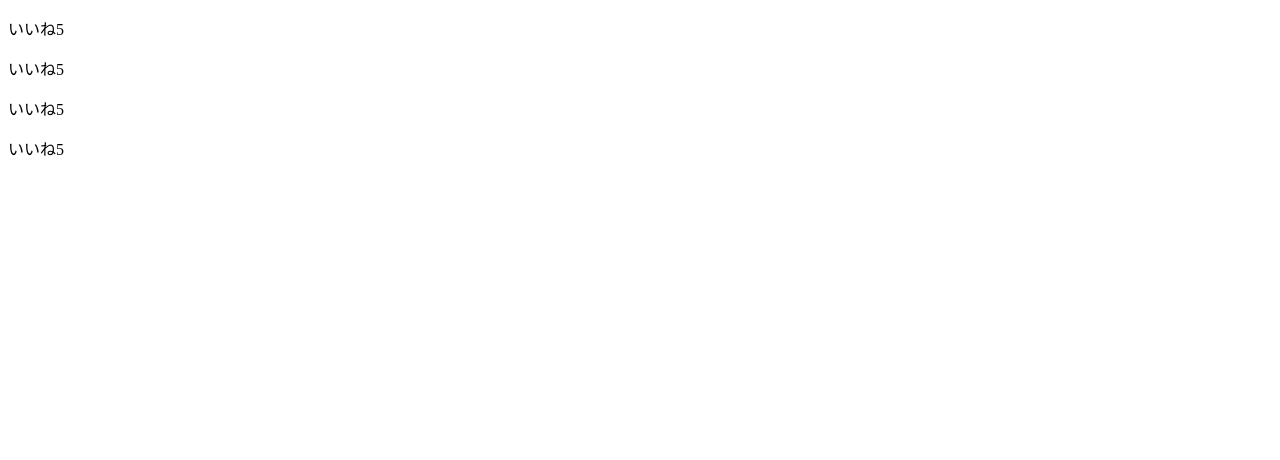
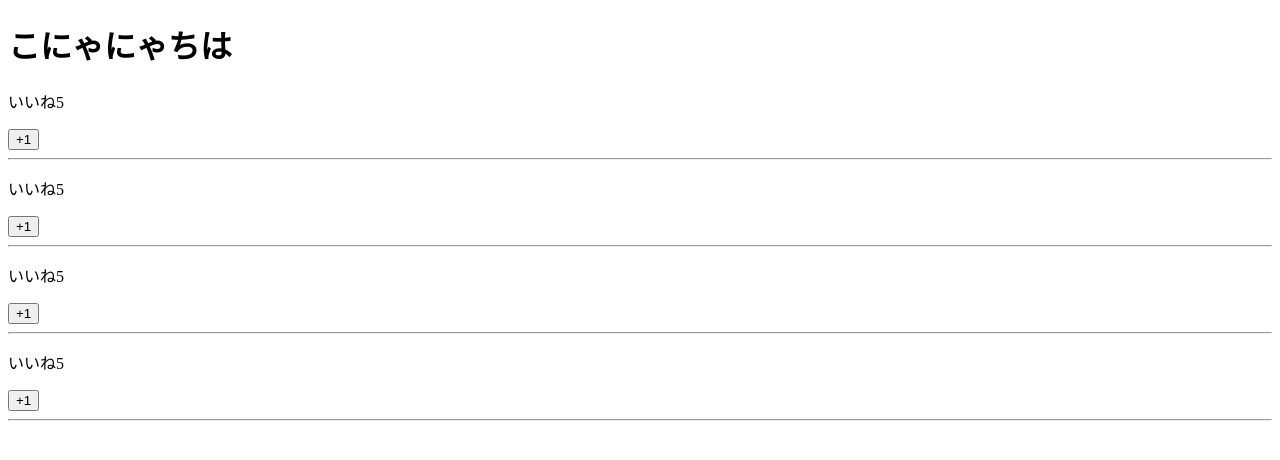
Before and after one commit to Yamasaki-pan961/Vue_practice, a Vue app in the folder vue_cli/: page / in a window 1280 px wide. Shown: the top 460 px of the page. Built offline with nearby package versions, Linux system fonts and the light colour scheme.

Commit message:
コンポーネントをローカルで登録した

```diff
--- a/vue_cli/public/index.html
+++ b/vue_cli/public/index.html
@@ -11,7 +11,8 @@
     <noscript>
       <strong>We're sorry but vue_cli doesn't work properly without JavaScript enabled. Please enable it to continue.</strong>
     </noscript>
-    <div id="app"></div>
+    <div id="app">
+    </div>
     <!-- built files will be auto injected -->
   </body>
 </html>
--- a/vue_cli/src/App.vue
+++ b/vue_cli/src/App.vue
@@ -1,5 +1,6 @@
 <template>
   <div>
+    <LikeHeader></LikeHeader>
     <Like_show></Like_show>
     <Like_show></Like_show>
     <Like_show></Like_show>
@@ -8,11 +9,11 @@
 </template>
 
 <script>
+import LikeHeader from './LikeHeader.vue'
+
 export default {
-  data:function(){
-    return{
-      number:5
-    }
+  components:{
+    LikeHeader
   }
 }
 </script>
--- /dev/null
+++ b/vue_cli/src/LikeHeader.vue
@@ -0,0 +1,5 @@
+<template>
+	<h1>
+		こにゃにゃちは
+	</h1>
+</template>
--- a/vue_cli/src/Like_show.vue
+++ b/vue_cli/src/Like_show.vue
@@ -1,5 +1,9 @@
 <template>
+	<div>
 		<p>いいね{{number}}</p>
+		<button v-on:click="number++">+1</button>
+		<hr>
+	</div>
 </template>
 
 <script>
```
Also changed, not shown: 1 other file (tests, documents, lock files or other folders). Lines whose indentation alone changed are shown as unchanged.
